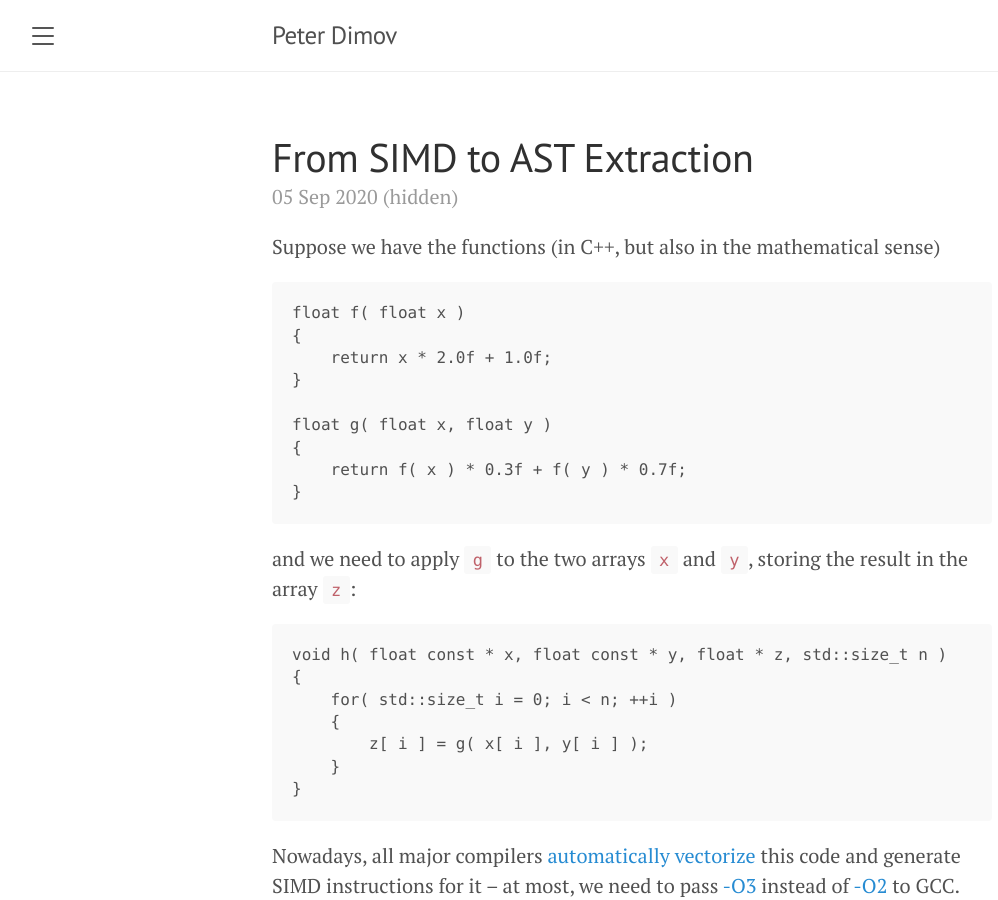
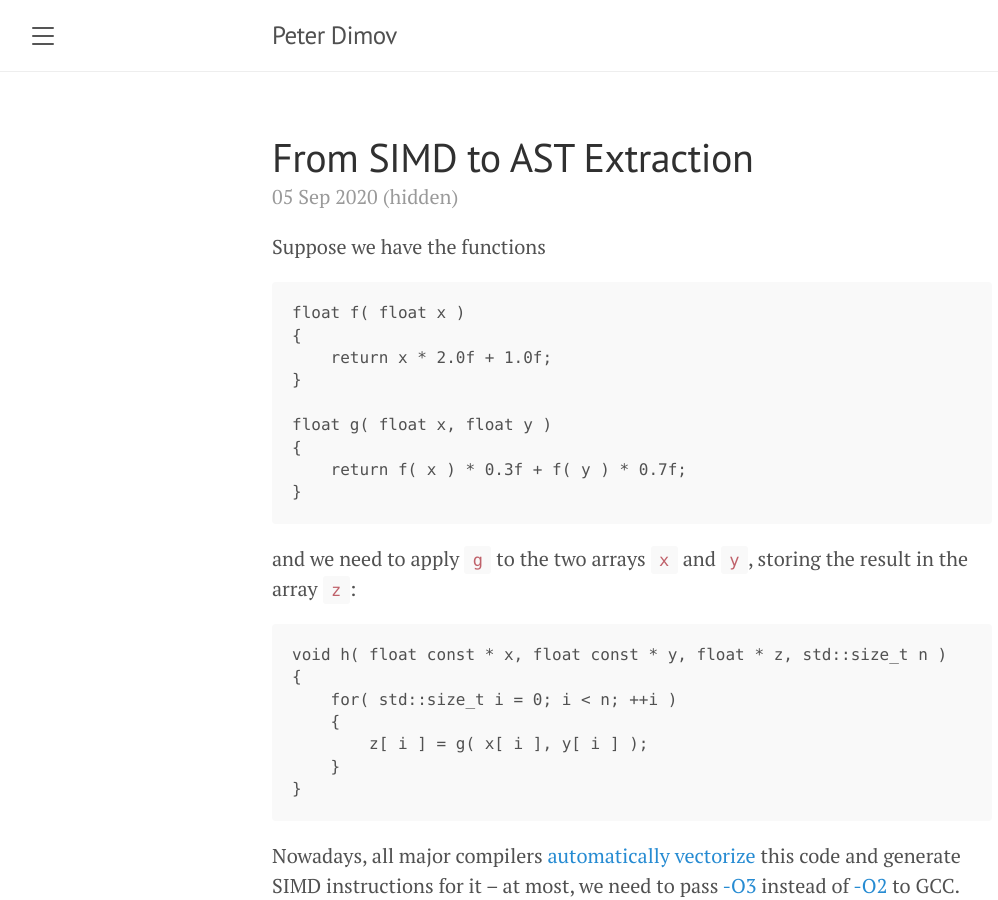
Before and after one commit to pdimov/blog, a Jekyll site: the page built from _posts/2020-09-05-from-simd-to-ast-extraction.md, in a window 1280 px wide and 900 px high. Shown: the whole window, without its empty margins (8-1006 px from the left). Built offline with Jekyll 4.4.1, drawn with Linux system fonts in a browser that asks for light colours.

Commit message:
Minor edits

````diff
--- a/_posts/2020-09-05-from-simd-to-ast-extraction.md
+++ b/_posts/2020-09-05-from-simd-to-ast-extraction.md
@@ -4,8 +4,7 @@ title: From SIMD to AST Extraction
 hidden: true
 ---
 
-Suppose we have the functions (in C++, but also in the
-mathematical sense)
+Suppose we have the functions
 
 ```
 float f( float x )
````
